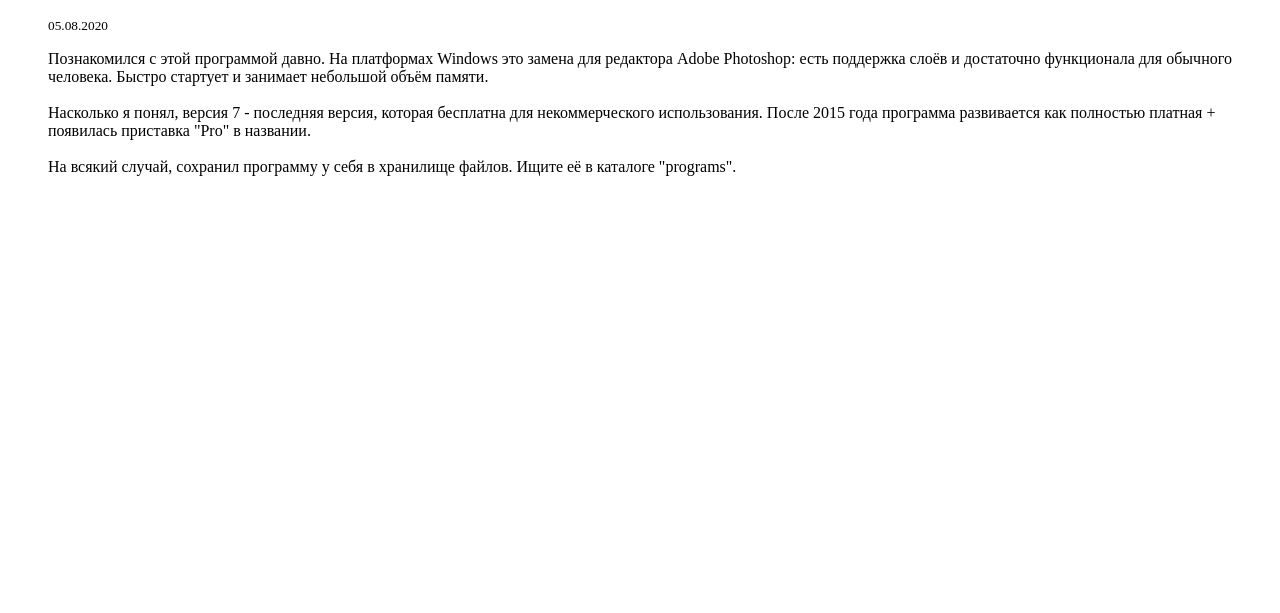
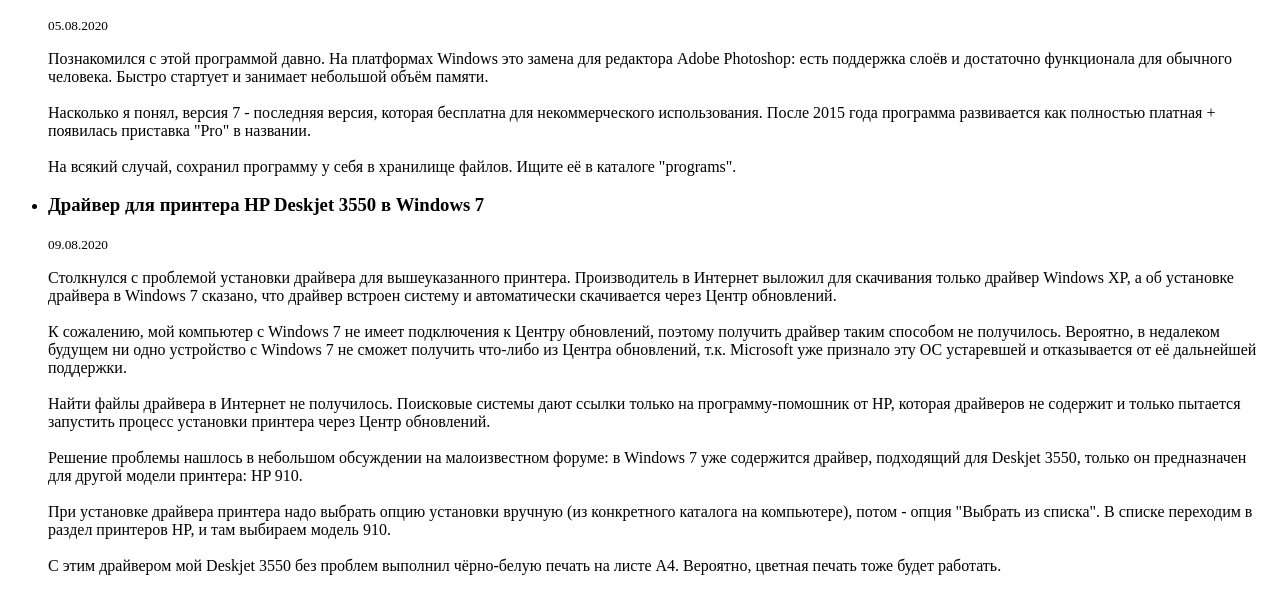
Before and after one commit to Velonski/velonski.github.io, a plain HTML site: page blog/blog-2020-08.html in a window 1280 px wide. Shown: the part 131-744 px from the top of the page. Drawn offline with Linux system fonts and the light colour scheme.

Commit message:
блог за август 2020 г.: запись о драйвере для HP Deskjet 3350

```diff
--- a/blog/blog-2020-08.html
+++ b/blog/blog-2020-08.html
@@ -27,6 +27,23 @@
                     На всякий случай, сохранил программу у себя в хранилище файлов. Ищите её в каталоге "programs".
                 </p>
             </li>
+            <li>
+                <h3 id="note_2">Драйвер для принтера HP Deskjet 3550 в Windows 7</h3>
+                <small>09.08.2020</small>
+                <p>
+                    Столкнулся с проблемой установки драйвера для вышеуказанного принтера. Производитель в Интернет выложил для скачивания только драйвер Windows XP, а об установке драйвера в Windows 7 сказано, что драйвер встроен систему и автоматически скачивается через Центр обновлений.<br>
+                    <br>
+                    К сожалению, мой компьютер с Windows 7 не имеет подключения к Центру обновлений, поэтому получить драйвер таким способом не получилось. Вероятно, в недалеком будущем ни одно устройство с Windows 7 не сможет получить что-либо из Центра обновлений, т.к. Microsoft уже признало эту ОС устаревшей и отказывается от её дальнейшей поддержки.<br>
+                    <br>
+                    Найти файлы драйвера в Интернет не получилось. Поисковые системы дают ссылки только на программу-помошник от HP, которая драйверов не содержит и только пытается запустить процесс установки принтера через Центр обновлений.<br>
+                    <br>
+                    Решение проблемы нашлось в небольшом обсуждении на малоизвестном форуме: в Windows 7 уже содержится драйвер, подходящий для Deskjet 3550, только он предназначен для другой модели принтера: HP 910.<br>
+                    <br>
+                    При установке драйвера принтера надо выбрать опцию установки вручную (из конкретного каталога на компьютере), потом - опция "Выбрать из списка". В списке переходим в раздел принтеров HP, и там выбираем модель 910.<br>
+                    <br>
+                    С этим драйвером мой Deskjet 3550 без проблем выполнил чёрно-белую печать на листе A4. Вероятно, цветная печать тоже будет работать.
+                </p>
+            </li>
         </ul>
     </body>
 </html>
```
Also changed, not shown: blog.html (+1 -0 lines), changes.html (+1 -0 lines), index.html (+2 -0 lines).
